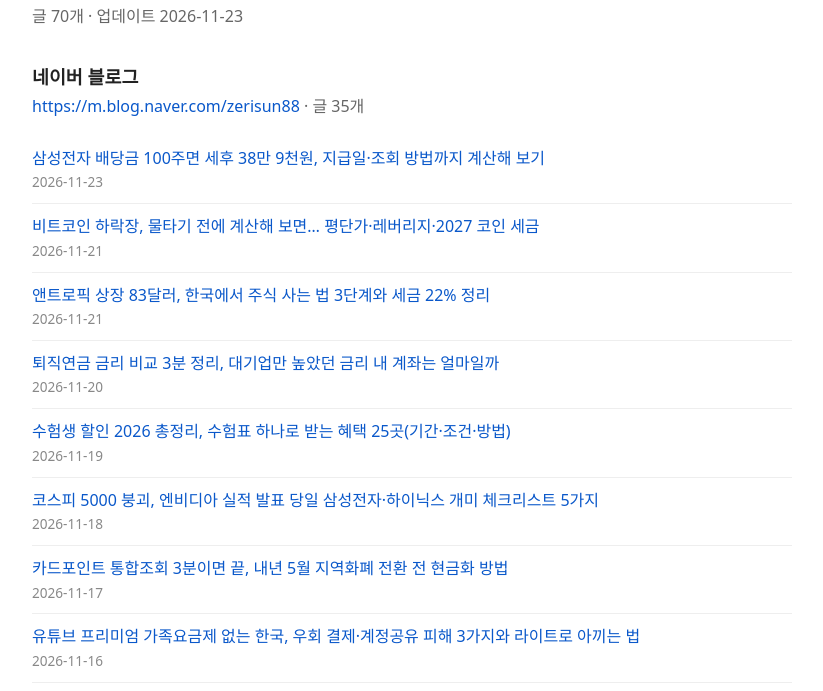
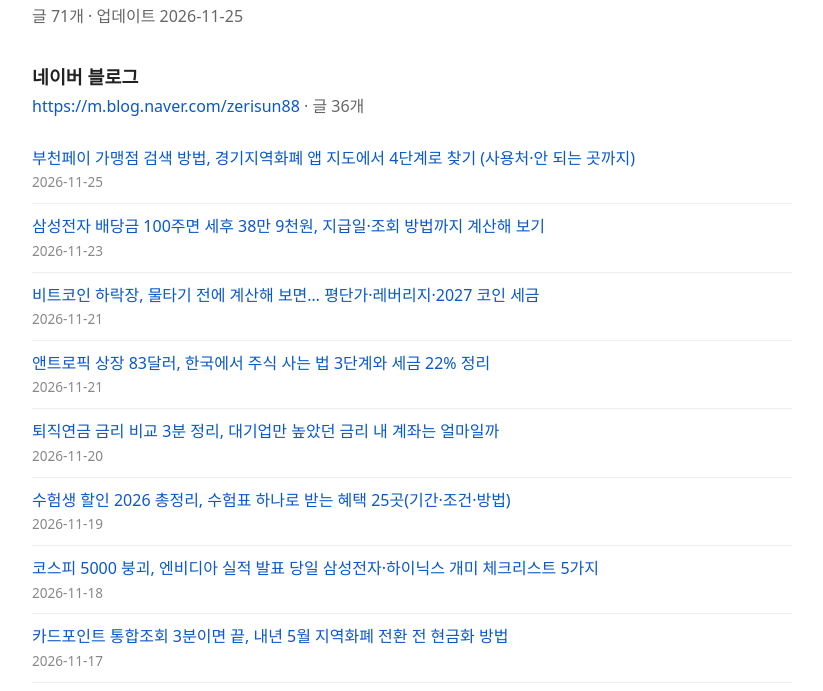
Before and after one commit to imwooha/imwooha.github.io, a plain HTML site: page index.html in a window 1280 px wide. Shown: the part 74-765 px from the top of the page, without its empty margins (228-1051 px from the left). Drawn offline with Linux system fonts and the light colour scheme.

Commit message:
Update blog links 2026-11-25

```diff
--- a/index.html
+++ b/index.html
@@ -4,7 +4,7 @@
   <meta charset="utf-8">
   <meta name="viewport" content="width=device-width, initial-scale=1">
   <title>블로그 글 모음</title>
-  <meta name="description" content="네이버 블로그 · 구글 블로그 (Blogger) 전체 글 목록 (70개)">
+  <meta name="description" content="네이버 블로그 · 구글 블로그 (Blogger) 전체 글 목록 (71개)">
   <link rel="canonical" href="https://imwooha.github.io/">
   <style>
     body { font-family: system-ui, -apple-system, "Malgun Gothic", sans-serif; max-width: 760px; margin: 0 auto; padding: 24px 16px; line-height: 1.6; color: #222; background: #fff; }
@@ -21,11 +21,12 @@
 <body>
   <main>
     <h1>블로그 글 모음</h1>
-    <p class="meta">글 70개 · 업데이트 2026-11-23</p>
+    <p class="meta">글 71개 · 업데이트 2026-11-25</p>
     <section>
     <h2>네이버 블로그</h2>
-    <p class="meta"><a href="https://m.blog.naver.com/zerisun88">https://m.blog.naver.com/zerisun88</a> · 글 35개</p>
+    <p class="meta"><a href="https://m.blog.naver.com/zerisun88">https://m.blog.naver.com/zerisun88</a> · 글 36개</p>
     <ul>
+      <li><a href="https://m.blog.naver.com/zerisun88/224490553808">부천페이 가맹점 검색 방법, 경기지역화폐 앱 지도에서 4단계로 찾기 (사용처·안 되는 곳까지)</a> <time datetime="2026-11-25">2026-11-25</time></li>
       <li><a href="https://m.blog.naver.com/zerisun88/224486757437">삼성전자 배당금 100주면 세후 38만 9천원, 지급일·조회 방법까지 계산해 보기</a> <time datetime="2026-11-23">2026-11-23</time></li>
       <li><a href="https://m.blog.naver.com/zerisun88/224485975905">비트코인 하락장, 물타기 전에 계산해 보면… 평단가·레버리지·2027 코인 세금</a> <time datetime="2026-11-21">2026-11-21</time></li>
       <li><a href="https://m.blog.naver.com/zerisun88/224485068520">앤트로픽 상장 83달러, 한국에서 주식 사는 법 3단계와 세금 22% 정리</a> <time datetime="2026-11-21">2026-11-21</time></li>
--- a/sitemap.xml
+++ b/sitemap.xml
@@ -2,6 +2,6 @@
 <urlset xmlns="http://www.sitemaps.org/schemas/sitemap/0.9">
   <url>
     <loc>https://imwooha.github.io/</loc>
-    <lastmod>2026-11-23</lastmod>
+    <lastmod>2026-11-25</lastmod>
   </url>
 </urlset>
```
